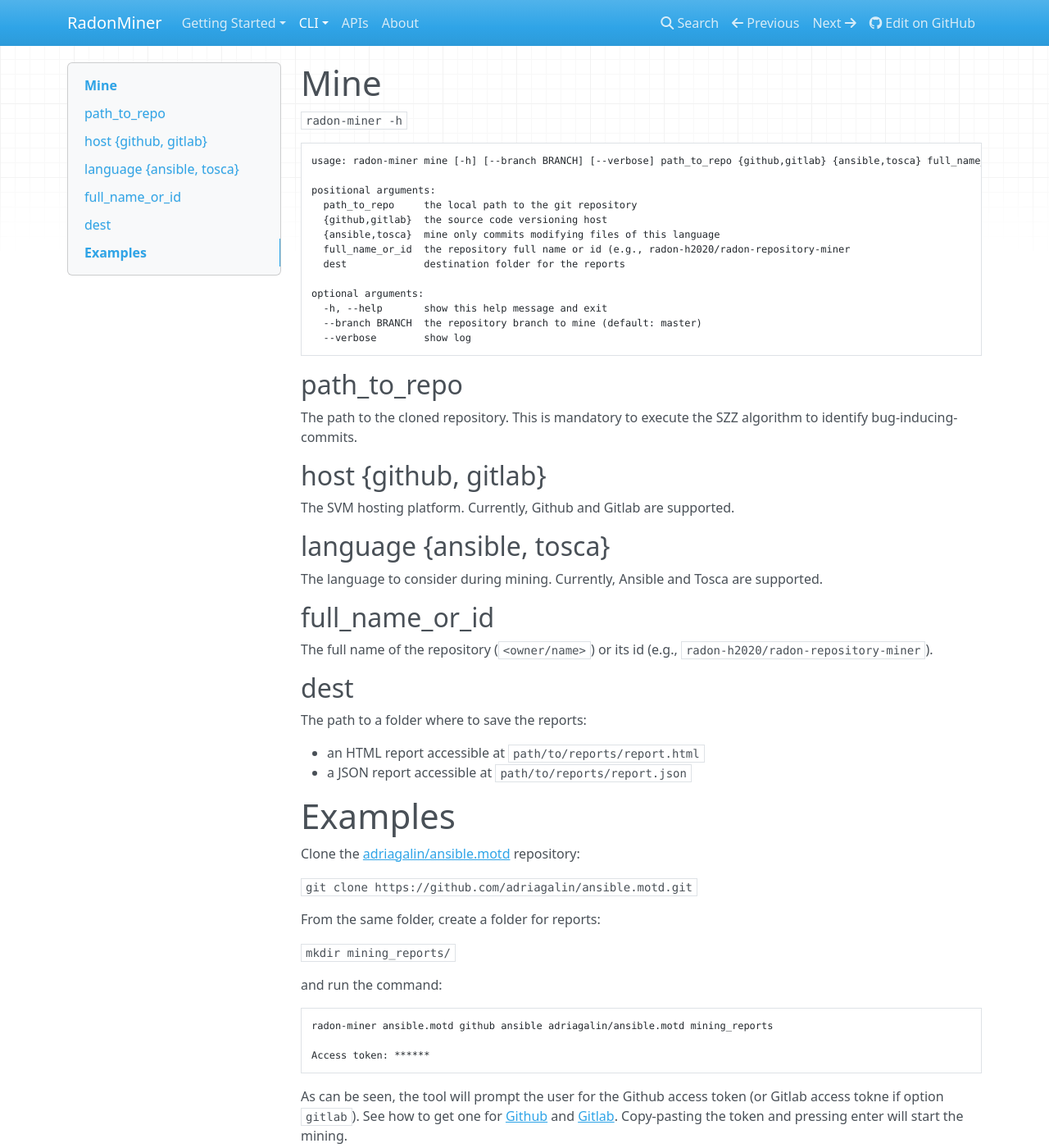
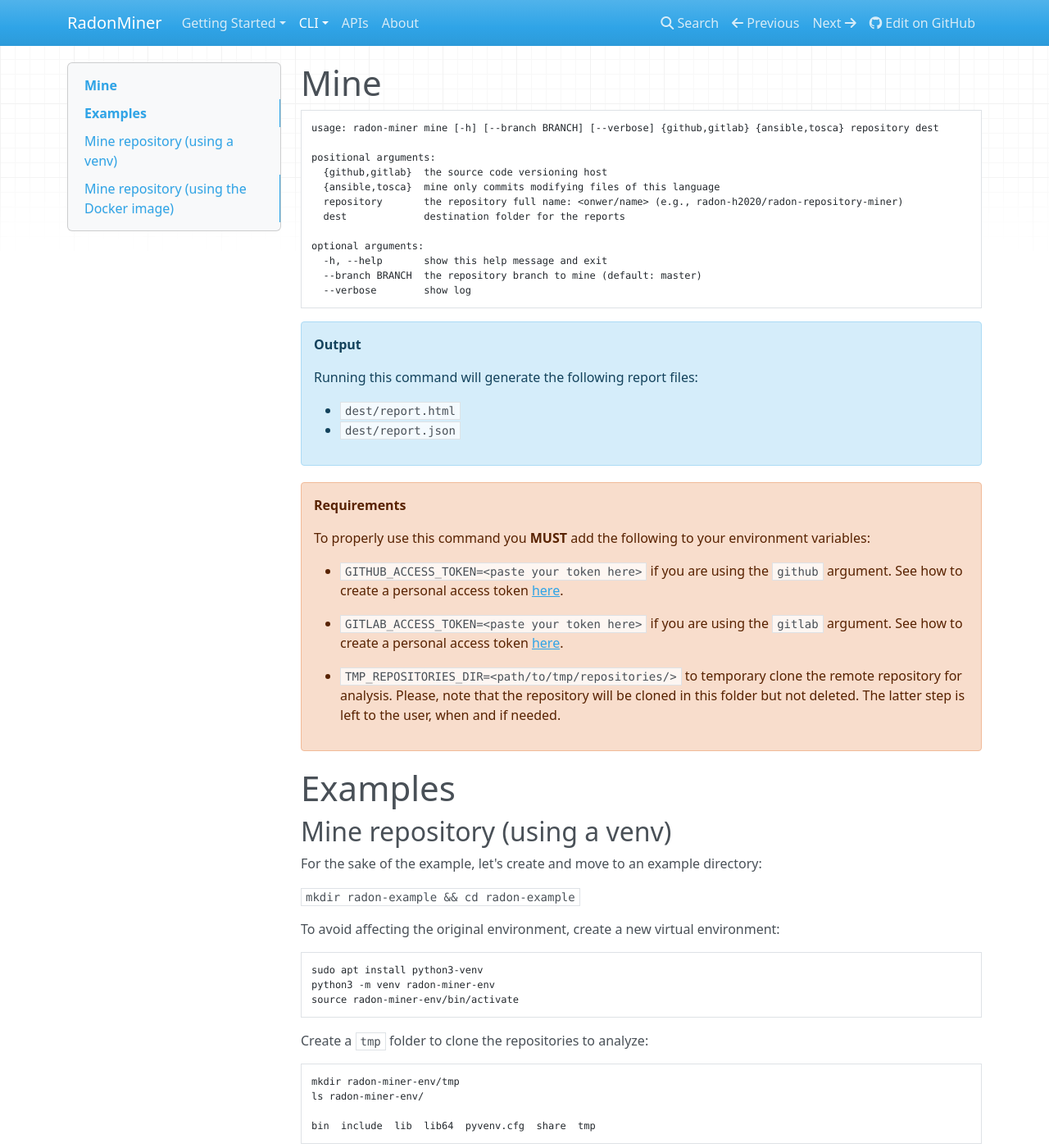
Before and after one commit to radon-h2020/radon-repository-miner, an MkDocs documentation site: the page built from docs/cli/mine.md, in a window 1280 px wide and 1400 px high. Shown: the whole window at 82% size. Built offline with MkDocs 1.6.1, drawn with Linux system fonts in a browser that asks for light colours; nearby versions of some CDN libraries; some of the changed text lies outside the part shown.

Commit message:
refactoring

````diff
--- a/docs/cli/mine.md
+++ b/docs/cli/mine.md
@@ -1,15 +1,12 @@
 # Mine
 
-`radon-miner -h`
-
 ```text
-usage: radon-miner mine [-h] [--branch BRANCH] [--verbose] path_to_repo {github,gitlab} {ansible,tosca} full_name_or_id dest
+usage: radon-miner mine [-h] [--branch BRANCH] [--verbose] {github,gitlab} {ansible,tosca} repository dest
 
 positional arguments:
-  path_to_repo     the local path to the git repository
   {github,gitlab}  the source code versioning host
   {ansible,tosca}  mine only commits modifying files of this language
-  full_name_or_id  the repository full name or id (e.g., radon-h2020/radon-repository-miner
+  repository       the repository full name: <onwer/name> (e.g., radon-h2020/radon-repository-miner)
   dest             destination folder for the reports
 
 optional arguments:
@@ -18,61 +15,87 @@
   --verbose        show log
 ```
 
-## path_to_repo
-The path to the cloned repository. This is mandatory to execute the SZZ algorithm to identify bug-inducing-commits.
+!!! note "Output"
+    Running this command will generate the following report files:
 
-## host {github, gitlab}
-The SVM hosting platform. Currently, Github and Gitlab are supported.
+    * `dest/report.html`
+    * `dest/report.json`
 
-## language {ansible, tosca}
-The language to consider during mining. Currently, Ansible and Tosca are supported.
+!!! warning "Requirements"
+    To properly use this command you **MUST** add the following to your environment variables:
 
-## full_name_or_id
-The full name of the repository (`<owner/name>`) or its id (e.g., `radon-h2020/radon-repository-miner`).
+    * `GITHUB_ACCESS_TOKEN=<paste your token here>` if you are using the `github` argument. See how to create a personal
+    access token [here](https://docs.github.com/en/free-pro-team@latest/github/authenticating-to-github/creating-a-personal-access-token).
 
-## dest
-The path to a folder where to save the reports:
+    * `GITLAB_ACCESS_TOKEN=<paste your token here>` if you are using the `gitlab` argument. See how to create a personal
+    access token [here](https://docs.gitlab.com/ee/user/profile/personal_access_tokens.html).
 
-* an HTML report accessible at `path/to/reports/report.html`
-* a JSON report accessible at `path/to/reports/report.json`
+    * `TMP_REPOSITORIES_DIR=<path/to/tmp/repositories/>` to temporary clone the remote repository for analysis.
+    Please, note that the repository will be cloned in this folder but not deleted. The latter step is left to the user,
+    when and if needed.
+
 
 
 # Examples
 
-Clone the [adriagalin/ansible.motd](https://github.com/adriagalin/ansible.motd.git) repository:
+## Mine repository (using a venv)
+For the sake of the example, let's create and move to an example directory:
 
-`git clone https://github.com/adriagalin/ansible.motd.git`
+`mkdir radon-example && cd radon-example`
 
-From the same folder, create a folder for reports:
-
-`mkdir mining_reports/`
-
-
- and run the command:
+To avoid affecting the original environment, create a new virtual environment:
 
 ```text
-radon-miner ansible.motd github ansible adriagalin/ansible.motd mining_reports
-
-Access token: ******
+sudo apt install python3-venv
+python3 -m venv radon-miner-env
+source radon-miner-env/bin/activate
 ```
 
-As can be seen, the tool will prompt the user for the Github access token (or Gitlab access tokne if option `gitlab`).
-See how to get one for [Github](https://github.com/settings/tokens) and [Gitlab](https://docs.gitlab.com/ee/user/profile/personal_access_tokens.html).
-Copy-pasting the token and pressing enter will start the mining.
+Create a `tmp` folder to clone the repositories to analyze:
 
-!!! note
-    You might avoid this step (for example because want to automate the process in CI/CD).
-    In that case, add `GITHUB_ACCESS_TOKEN` and `GITLAB_ACCESS_TOKEN` in the environment variables by:
+```text
+mkdir radon-miner-env/tmp
+ls radon-miner-env/
 
-    `export GITHUB_ACCESS_TOKEN=***********` <br>
-    `export GITLAB_ACCESS_TOKEN=***********`
+bin  include  lib  lib64  pyvenv.cfg  share  tmp
+```
 
+Set up the environment variables required by the tool:
 
-You can now access the reports:
+```text
+export GITHUB_ACCESS_TOKEN=***************
+export TMP_REPOSITORIES_DIR=./radon-miner-env/tmp/
+```
 
+Install the package:
+
+`pip install radon-repository-miner`
+
+Finally, run:
+
+```text
+radon-miner mine github ansible adriagalin/ansible.motd . --verbose
 ```
-cd mining_reports/
+
+You should get a similar output:
+
+```text
+Mining adriagalin/ansible.motd [started at: 15:29]
+Identifying fixing-commits from closed issues related to bugs
+Identifying fixing-commits from commit messages
+Identifying ansible files modified in fixing-commits
+Identifying and labeling failure-prone files
+Generating reports
+HTML report created at ./report.html
+JSON report created at ./report.json
+```
+
+You can now see the reports:
+
+```text
 ls
 
 report.html report.json
 ```
+
+## Mine repository (using the Docker image)
````
Also changed, not shown: docs/cli/metrics.md (+6 -1 lines), docs/index.md (+1 -1 lines), 8 other files.
